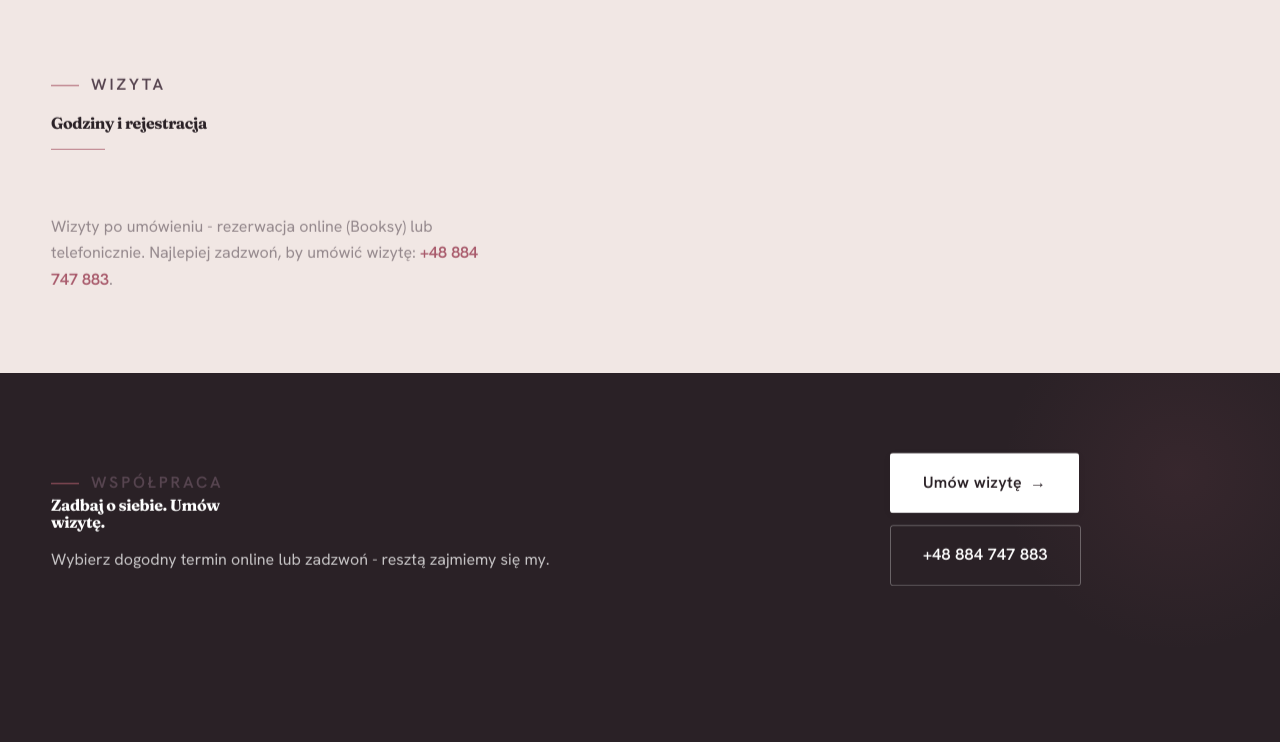
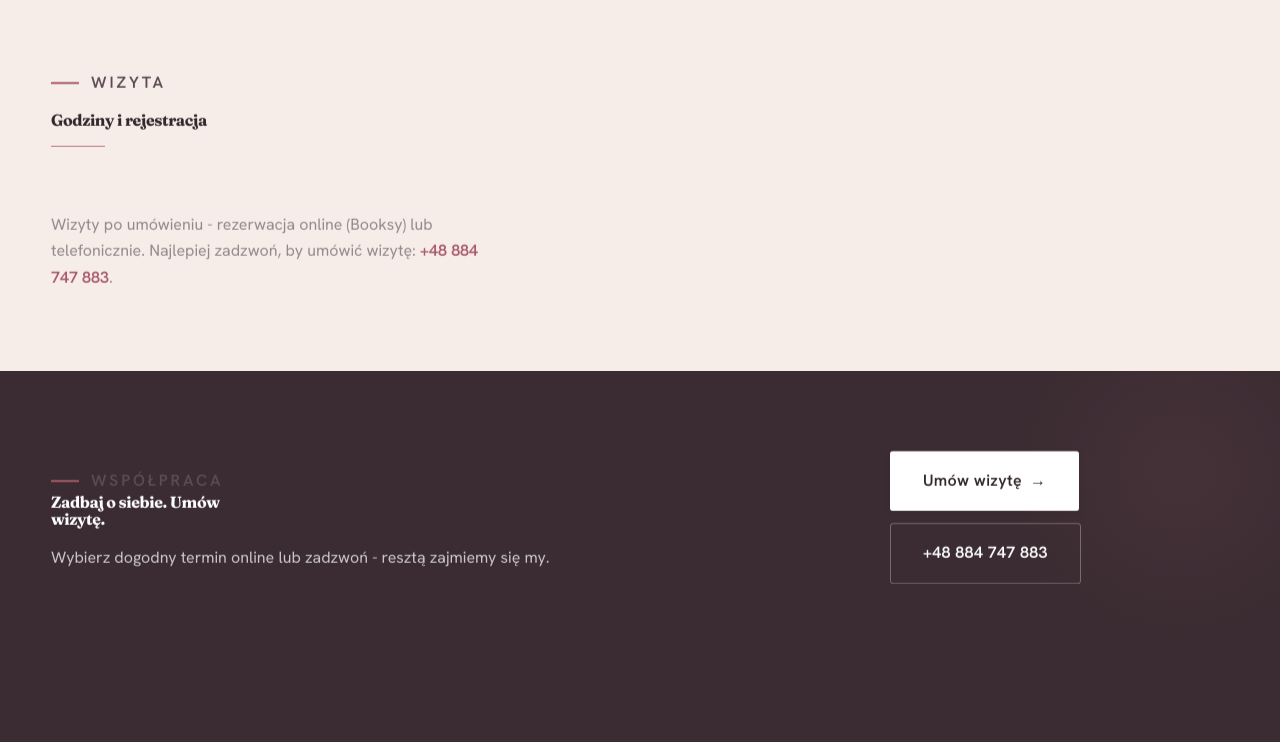
Before and after one commit to kris20032/beauty-blossom-studio, a plain HTML site: page index.html in a window 1280 px wide. Shown: the part 6212-6954 px from the top of the page. Drawn offline with Linux system fonts and the light colour scheme; no server answers.

Commit message:
[claude-edit][cmt:675c797e-8c9c-4187-8296-69fca9247d1a] jasna pastelowa paleta + zloty akcent z logo marki

```diff
--- a/assets/styles.css
+++ b/assets/styles.css
@@ -5,18 +5,19 @@
    ============================================================ */
 
 :root{
-  /* PALETA — jasna, architektoniczna, chłodna */
-  --paper:#FBF7F4;          /* główne tło */
-  --paper-2:#F1E7E4;        /* sekcje alternatywne (chłodny jasny szary) */
-  --paper-3:#F1E7E4;        /* delikatne wypełnienia */
-  --ink:#2A2126;            /* tekst główny — chłodny grafit */
-  --ink-soft:#574550;       /* nagłówki drugorzędne */
+  /* PALETA — jasna, pastelowa, ciepła (pod markę: złoty kwiat + miękka szarość) */
+  --paper:#FDFBF8;          /* główne tło — kremowa biel */
+  --paper-2:#F6EDE8;        /* sekcje alternatywne — miękki pudrowy róż */
+  --paper-3:#FBF3EE;        /* delikatne wypełnienia — jasny brzoskwiniowy */
+  --ink:#33272D;            /* tekst główny — ciepły grafit */
+  --ink-soft:#5E4A54;       /* nagłówki drugorzędne */
   --muted:#94888C;          /* tekst poboczny */
-  --line:rgba(42,33,38,.12);/* hairline */
-  --accent:#A85A6B;         /* stonowany petrol-slate — jedyny akcent */
+  --line:rgba(51,39,45,.10);/* hairline */
+  --accent:#A85A6B;         /* stonowany pudrowy róż — główny akcent (czytelny) */
   --accent-d:#8A4456;
   --accent-soft:rgba(168,90,107,.10);
-  --dark:#2A2126;           /* sekcje ciemne (stopka/CTA) */
+  --gold:#C9A24B;           /* ciepłe złoto z logo — subtelny akcent dekoracyjny */
+  --dark:#3A2C32;           /* sekcje ciemne (stopka/CTA) — ciepły śliwkowy, nie zimny grafit */
 
   /* ODSTĘPY — skala 4/8 */
   --space-1:4px; --space-2:8px; --space-3:12px; --space-4:16px; --space-5:24px;
@@ -79,7 +80,7 @@ p{max-width:65ch}
   color:var(--accent);
   display:inline-flex;align-items:center;gap:var(--space-3);
 }
-.eyebrow::before{content:"";width:28px;height:1px;background:var(--accent);display:inline-block}
+.eyebrow::before{content:"";width:28px;height:2px;background:var(--gold);display:inline-block}
 
 .muted{color:var(--muted)}
 .lead{font-size:var(--text-lg);line-height:1.55;color:var(--ink-soft);max-width:50ch}
```
